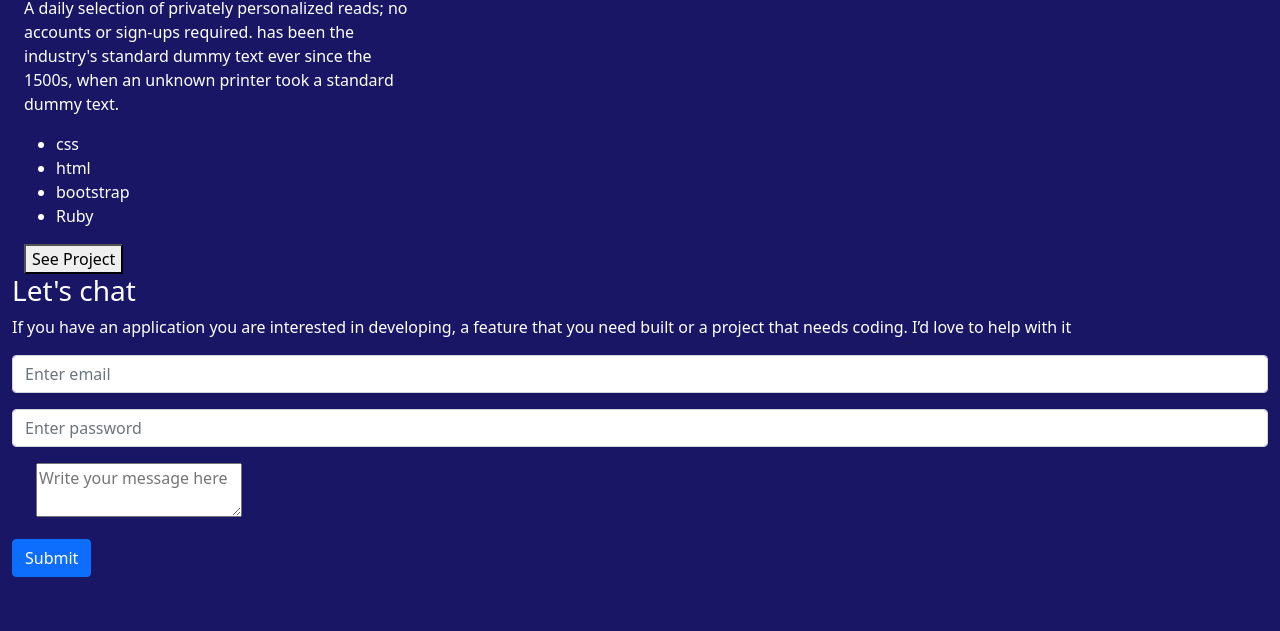
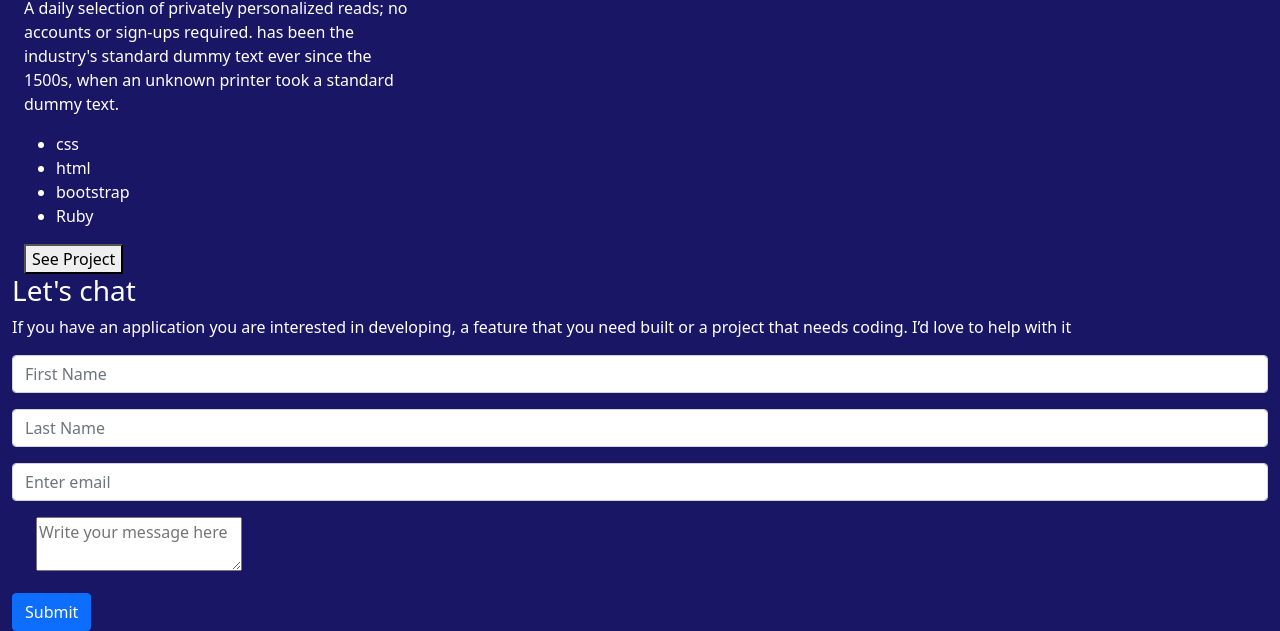
Before and after one commit to marurevi/Portfolio-Bootstrap, a website: page index.html in a window 1280 px wide. Shown: the part 2015-2646 px from the top of the page. Before the commit the page ends 2592 px from the top, so only its background shows below. Drawn offline with Linux system fonts and the light colour scheme.

Commit message:
Add aria-label to input fields

```diff
--- a/index.html
+++ b/index.html
@@ -174,10 +174,15 @@
 
         <form action="/action_page.php">
           <div class="mb-3 mt-3">
-            <input type="email" class="form-control" id="email" placeholder="Enter email" name="email">
+            <input type="text" class="form-control"  placeholder="First Name" name="first_name" aria-label="first namr">
           </div>
-          <div class="mb-3">
-            <input type="password" class="form-control" id="pwd" placeholder="Enter password" name="pswd">
+
+          <div class="mb-3 mt-3">
+            <input type="text" class="form-control"  placeholder="Last Name" name="last_name" aria-label="last name">
+          </div>
+
+          <div class="mb-3 mt-3">
+            <input type="email" class="form-control" id="email" placeholder="Enter email" name="email" aria-label="email">
           </div>
 
           <div class="form-check mb-3">
```
